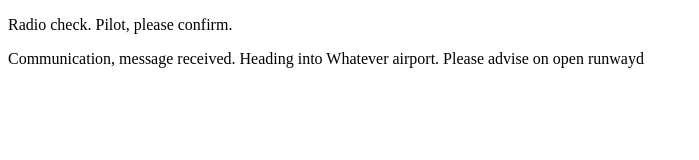
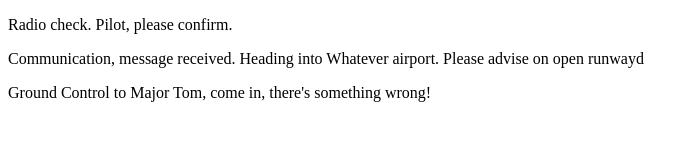
Before and after one commit to jarod2228/communication_log_control, a plain HTML site: page index.html in a window 1280 px wide. Shown: the whole page, without its empty margins (0-699 px from the left). Drawn offline with Linux system fonts and the light colour scheme.

Commit message:
Message reply

```diff
--- a/index.html
+++ b/index.html
@@ -3,5 +3,6 @@
    <body>
       <p>Radio check. Pilot, please confirm.</p>
       <p>Communication, message received. Heading into Whatever airport. Please advise on open runwayd</p>
+      <p>Ground Control to Major Tom, come in, there's something wrong!</p>
    </body>
 </html>
```
